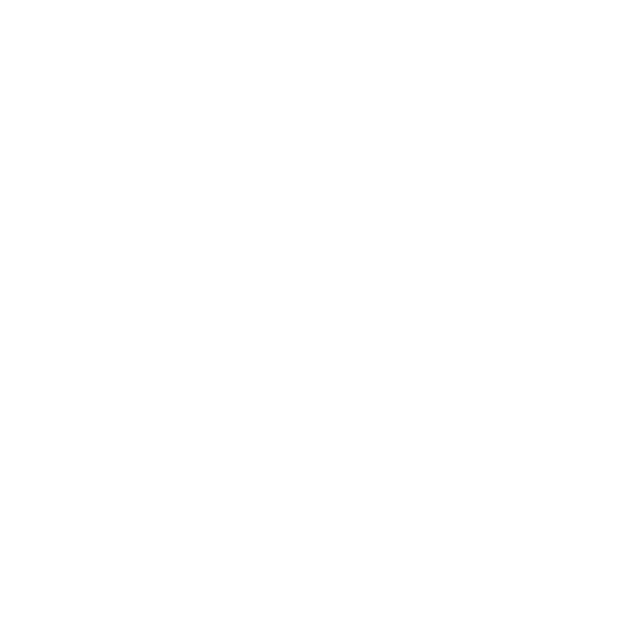
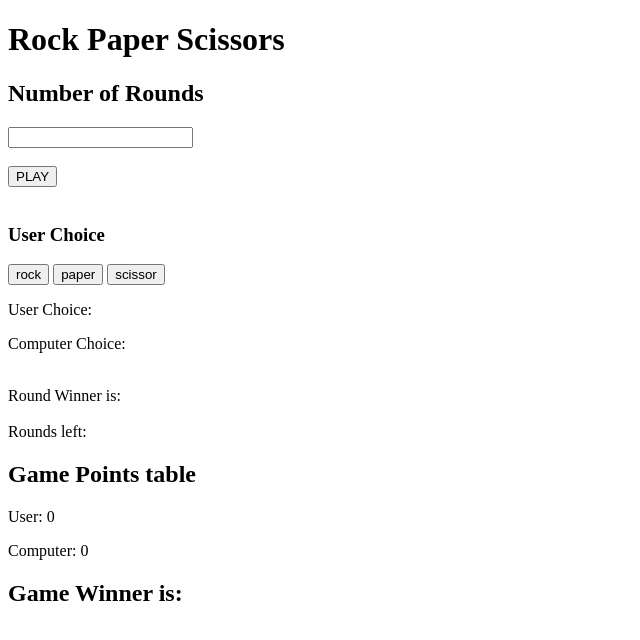
Before and after one commit to acciojob/rock-paper-scissors-Balajiw920, a website: page main.html in a window 1280 px wide. Shown: the whole page, without its empty margins (0-640 px from the left). Drawn offline with Linux system fonts and the light colour scheme.

Commit message:
Update main.html

```diff
--- a/main.html
+++ b/main.html
@@ -8,9 +8,52 @@
 
 <body>
 	<!-- the entire body must be written by student -->
-    <script type="text/javascript" src="./script.js">
-</script>
+	<h1>Rock Paper Scissors</h1>
 
+	<div class="gameContainer">
+		<!-- no. of turns as input -------------------------->
+		<h2>Number of Rounds</h2>
+		<input type="number" data-ns-test="game-number" id="game-number">
+		<br><br>
+		<!-- play Button  ----------------------------------->
+		<div class="play-button">
+			<button data-ns-test="play-game" id="play-game">PLAY</button>
+		</div><br>
+		<!-- user choice  ----------------------------------->
+		<div class="user-choice">
+			<h3>User Choice</h3>
+			<div id="userChoiceBtn">
+				<button class="userChoiceBtn" id="rock" data-ns-test="rock">rock</button>
+				<button class="userChoiceBtn" id="paper" data-ns-test="paper">paper</button>
+				<button class="userChoiceBtn" id="scissor" data-ns-test="scissor">scissor</button>
+				<p>User Choice: <span id="user-choice"></span></p>
+			</div>
+		</div>
+		<!-- computer choice  ------------------------------->
+		<div class="computerChoiceOutput" data-ns-test="computer-choose">
+			<p>Computer Choice: <span id="computer-choose"></span></p>
+		</div><br>
+		<!-- round result ----------------------------------->
+		<div class="roundResult" data-ns-test="round-result">
+			Round Winner is: <span id="roundResult"></span>
+		</div><br>
+
+		<div class="roundLeft" data-ns-test="round-left">
+			Rounds left: <span id="roundLeft"></span>
+		</div>
+
+		<div class="gamePoints" data-ns-test="computer-points">
+			<h2>Game Points table</h2> <!--Won, Tie, Lose-->
+			<p>User: <span id="userPoints">0</span></p>
+			<p>Computer: <span id="compPoints">0</span></p>
+		</div>
+		<div class="winner" data-ns-test="game-result">
+			<h2>Game Winner is: <span id="game-result"></span></h2>
+		</div>
+
+		<script type="text/javascript" src="./script.js">
+		</script>
+	</div>
 </body>
 
 </html>
```
